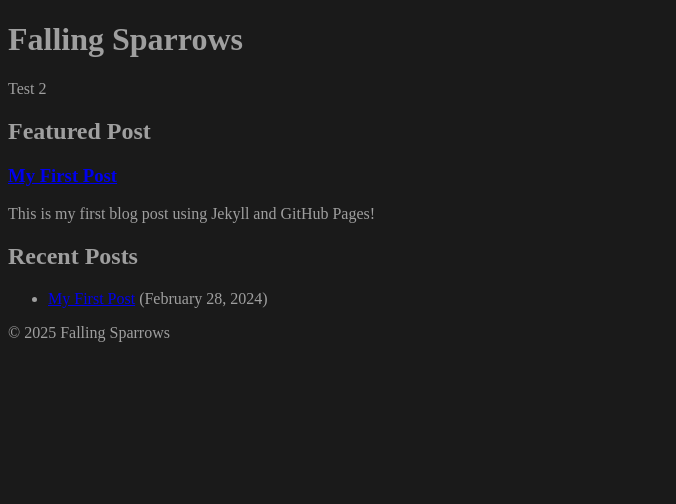
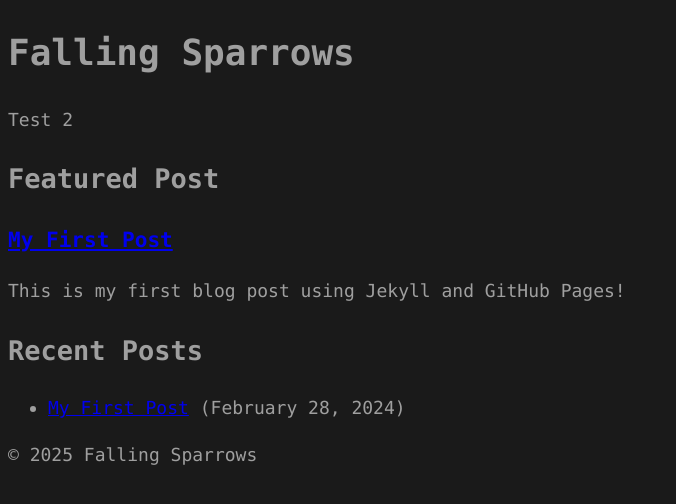
Before and after one commit to falling-sparrows/falling-sparrows.github.io, a Jekyll site: the page built from index.md, in a window 1280 px wide. Shown: the top 504 px of the page, without its empty margins (0-676 px from the left). Built offline with Jekyll 4.4.1, drawn with Linux system fonts in a browser that asks for light colours.

Commit message:
Update style.css

```diff
--- a/assets/css/style.css
+++ b/assets/css/style.css
@@ -2,5 +2,8 @@
 body {
     background-color: #1a1a1a; /* Dark gray */
     color: #9F9F9F; /* Light gray for text */
+    font-family: 'IBM Plex Mono', Menlo, Consolas, 'Courier New', monospace;
+    font-size: 18px;
+    line-height: 1.6;
 
 }
```
